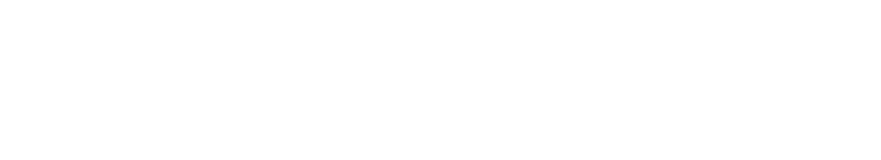
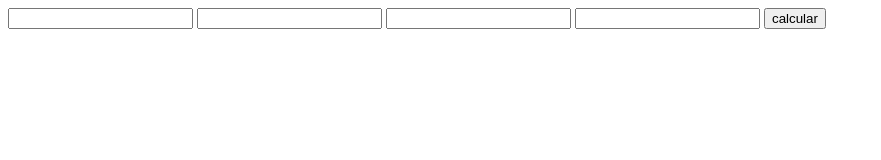
Before and after one commit to marocnejr/htmljavascript, a plain HTML site: page index.html in a window 1280 px wide. Shown: the whole page, without its empty margins (0-881 px from the left). Drawn offline with Linux system fonts and the light colour scheme.

Commit message:
Add files via upload

```diff
--- a/index.html
+++ b/index.html
@@ -3,9 +3,29 @@
 <head>
     <meta charset="UTF-8">
     <meta name="viewport" content="width=device-width, initial-scale=1.0">
-    <title>formulário dos deuses</title>
+    <title>media</title>
 </head>
 <body>
+    <input type="number" id="n1" />
+    <input type="number" id="n2" />
+    <input type="number" id="n3" />
+    <input type="number" id="n4" />
+
+    <button onclick="calcular()">calcular</button>
+    <script>
+        function calcular() {
+
+            var n1 = document.getElementById("n1").value
+            var n2 = document.getElementById("n2").value
+            var n3 = document.getElementById("n3").value
+            var n4 = document.getElementById("n4").value
+
+            var media = (Number(n1)) + Number(n2) + Number(n3) + Number(n4) / 4
+
+            alert(`A media dos valores é: ${media}`)
+            console.log(`A media dos valores é:${media}`)
+        }
+    </script>
 
 </body>
 </html>
```
